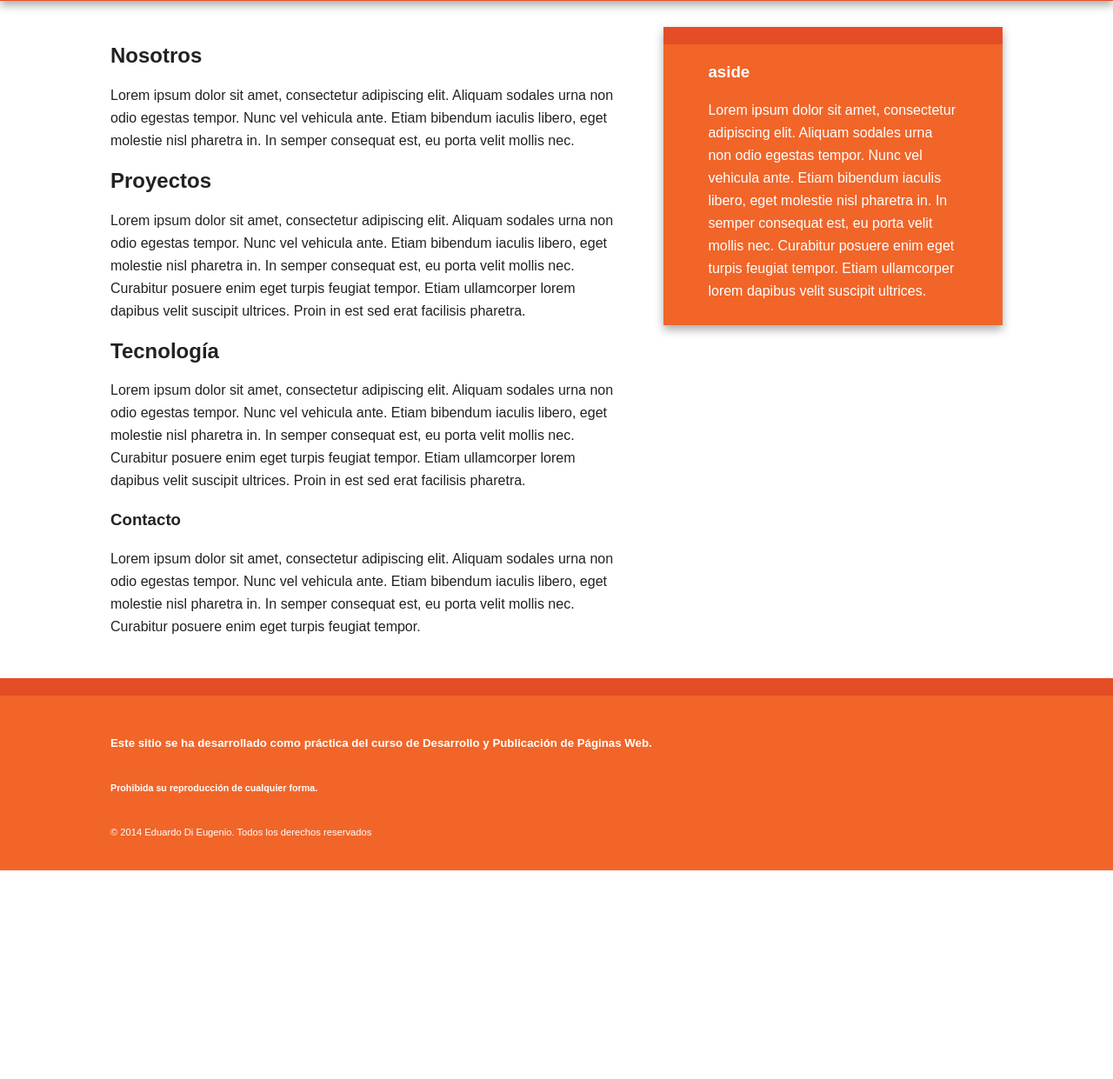
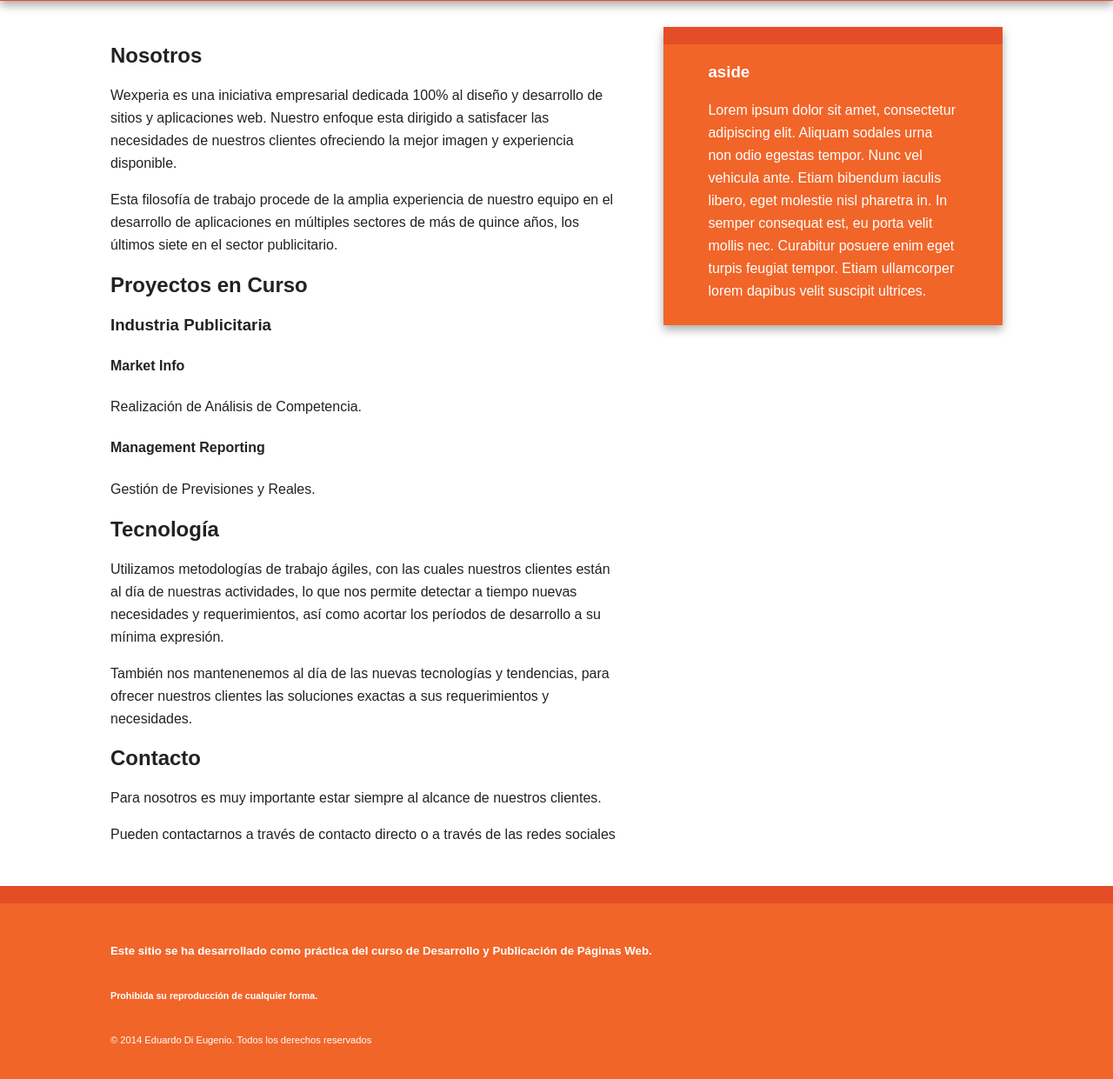
Before and after one commit to WExperia/home, a PHP site: page / in a window 1280 px wide. Shown: the part 171-1412 px from the top of the page at 87% size. Before the commit the page ends 1172 px from the top, so only its background shows below. Run offline with PHP 8.4, Linux system fonts and the light colour scheme; some libraries are stand-ins or nearby versions.

Commit message:
Ultimos cambios

```diff
--- a/index.php
+++ b/index.php
@@ -6,7 +6,7 @@
         <meta name="viewport" content="width=device-width, initial-scale=1.0, maximum-scale=1.0">
         <meta name="HandheldFriendly" content="true">
 
-		<title>WExperia: Factoría de Proyectos Web</title>
+		<title>WExperia: Desarrollo y proyectos Web</title>
 
 		<link rel="stylesheet" href="css/normalize.css" />
 		<link rel="stylesheet" href="css/wexperia.css" />
@@ -21,10 +21,10 @@
                 <h1 class="title">WExperia</h1>
                 <nav>
                     <ul>
-                        <li><a href="#">Nosotros</a></li>
-                        <li><a href="#">Proyectos</a></li>
-                        <li><a href="#">Tecnología</a></li>
-                        <li><a href="#">Contacto</a></li>
+                        <li><a href="#nosotros">Nosotros</a></li>
+                        <li><a href="#proyectos">Proyectos</a></li>
+                        <li><a href="#tecnologia">Tecnología</a></li>
+                        <li><a href="#contacto">Contacto</a></li>
                     </ul>
                 </nav>
             </header>
@@ -34,22 +34,39 @@
             <div class="main wrapper clearfix">
 
                 <article>
-                    <header>
+                    <section class="presentacion">
                         <h2>Nosotros</h1>
-                        <p>Lorem ipsum dolor sit amet, consectetur adipiscing elit. Aliquam sodales urna non odio egestas tempor. Nunc vel vehicula ante. Etiam bibendum iaculis libero, eget molestie nisl pharetra in. In semper consequat est, eu porta velit mollis nec.</p>
-                    </header>
-                    <section>
-                        <h2>Proyectos</h2>
-                        <p>Lorem ipsum dolor sit amet, consectetur adipiscing elit. Aliquam sodales urna non odio egestas tempor. Nunc vel vehicula ante. Etiam bibendum iaculis libero, eget molestie nisl pharetra in. In semper consequat est, eu porta velit mollis nec. Curabitur posuere enim eget turpis feugiat tempor. Etiam ullamcorper lorem dapibus velit suscipit ultrices. Proin in est sed erat facilisis pharetra.</p>
+                        <p>
+Wexperia es una iniciativa empresarial dedicada 100% al diseño y desarrollo de sitios y aplicaciones web. Nuestro enfoque esta dirigido a satisfacer las necesidades de nuestros clientes
+ofreciendo la mejor imagen y experiencia disponible.
+                        </p>
+                        <p>
+Esta filosofía de trabajo procede de la amplia experiencia de nuestro equipo en el desarrollo de aplicaciones en
+múltiples sectores de más de quince años, los últimos siete en el sector publicitario.
+                        </p>
                     </section>
-                    <section>
+                    <section id="proyectos">
+                        <h2>Proyectos en Curso</h2>
+                        <h3>Industria Publicitaria</h3>
+
+                        <h4>Market Info</h4>
+                        <p>Realización de Análisis de Competencia.</p>
+                         </p>
+                        <h4>Management Reporting</h4>
+                        <p>Gestión de Previsiones y Reales.</p>
+                    </section>
+                    <section id="tecnologia">
                         <h2>Tecnología</h2>
-                        <p>Lorem ipsum dolor sit amet, consectetur adipiscing elit. Aliquam sodales urna non odio egestas tempor. Nunc vel vehicula ante. Etiam bibendum iaculis libero, eget molestie nisl pharetra in. In semper consequat est, eu porta velit mollis nec. Curabitur posuere enim eget turpis feugiat tempor. Etiam ullamcorper lorem dapibus velit suscipit ultrices. Proin in est sed erat facilisis pharetra.</p>
+                        <p>Utilizamos metodologías de trabajo ágiles, con las cuales nuestros clientes están al día de nuestras actividades, lo que nos permite detectar
+                        a tiempo nuevas necesidades y requerimientos, así como acortar los períodos de desarrollo a su mínima expresión.</p>
+                        <p>También nos mantenenemos al día de las nuevas tecnologías y tendencias, para ofrecer nuestros clientes las soluciones exactas a sus requerimientos y necesidades.</p>
                     </section>
-                    <footer>
-                        <h3>Contacto</h3>
-                        <p>Lorem ipsum dolor sit amet, consectetur adipiscing elit. Aliquam sodales urna non odio egestas tempor. Nunc vel vehicula ante. Etiam bibendum iaculis libero, eget molestie nisl pharetra in. In semper consequat est, eu porta velit mollis nec. Curabitur posuere enim eget turpis feugiat tempor.</p>
-                    </footer>
+                    <section id="contacto">
+                        <h2>Contacto</h2>
+                        <p>Para nosotros es muy importante estar siempre al alcance de nuestros clientes.</p>
+                        <p>Pueden contactarnos a través de contacto directo o a través de las redes sociales</p>
+ 						<div></div>
+                    </section>
                 </article>
 
                 <aside>
```
Also changed, not shown: .htaccess (added).
